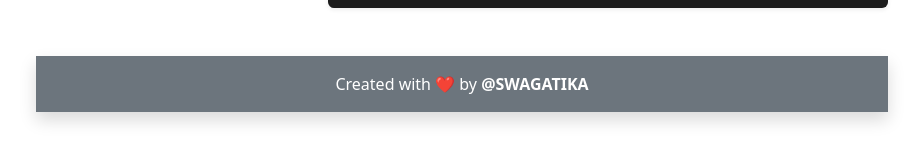
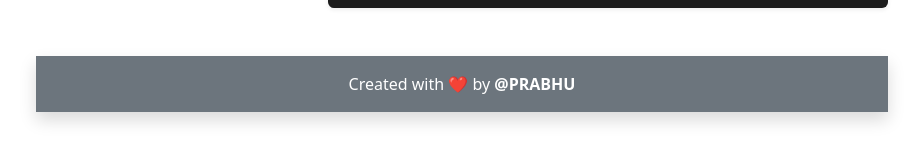
Before and after one commit to Prabhanjan2002/bill-manager, a React (Vite) app in the folder frontend/: page / in a window 1280 px wide. Shown: the part 1218-1379 px from the top of the page, without its empty margins (178-1101 px from the left). Built offline with nearby package versions, Linux system fonts and the light colour scheme; no server answers.

Commit message:
version 0.8

```diff
--- a/frontend/src/App.jsx
+++ b/frontend/src/App.jsx
@@ -194,7 +194,7 @@ const App = () => {
       {/* Footer */}
       <footer className="bg-secondary text-white text-center py-3 mt-5 shadow">
         <p className="mb-0">
-          Created with ❤️ by <strong>@SWAGATIKA</strong>
+          Created with ❤️ by <strong>@PRABHU</strong>
         </p>
       </footer>
     </div>
```
